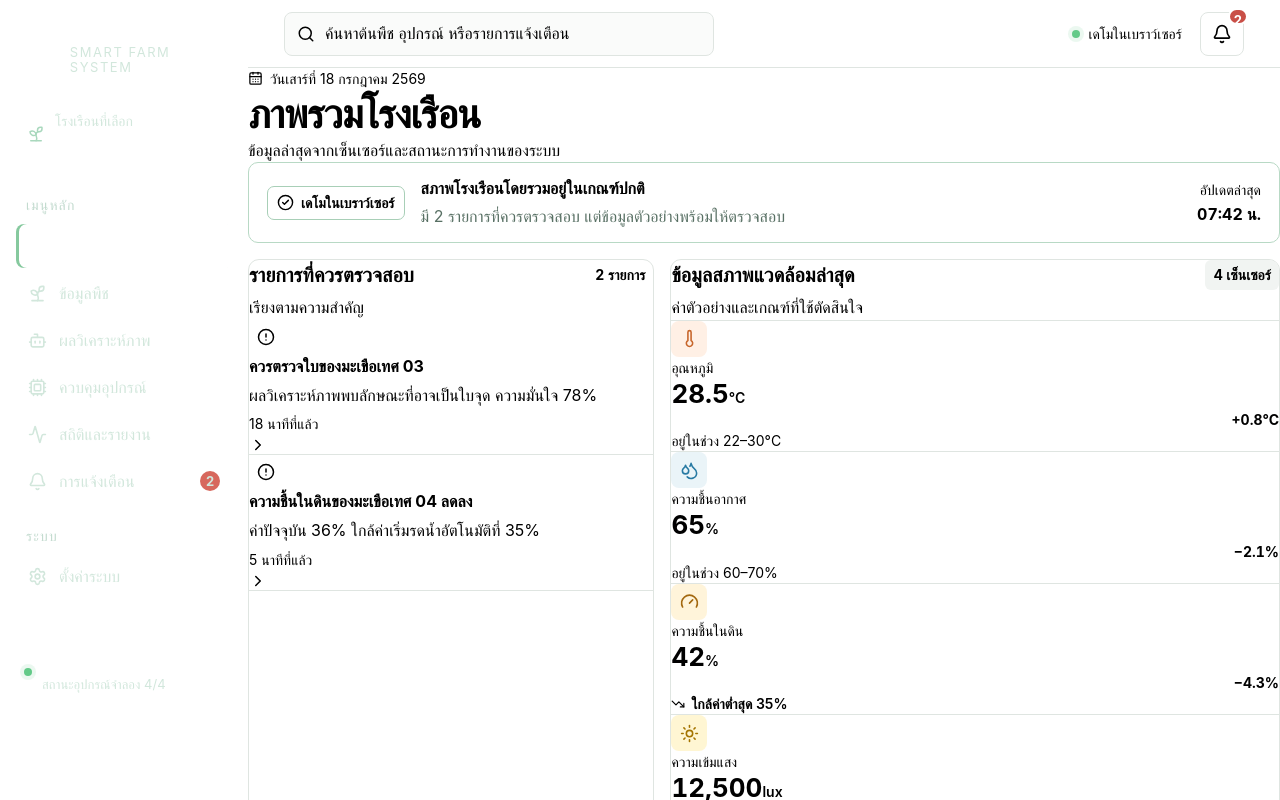
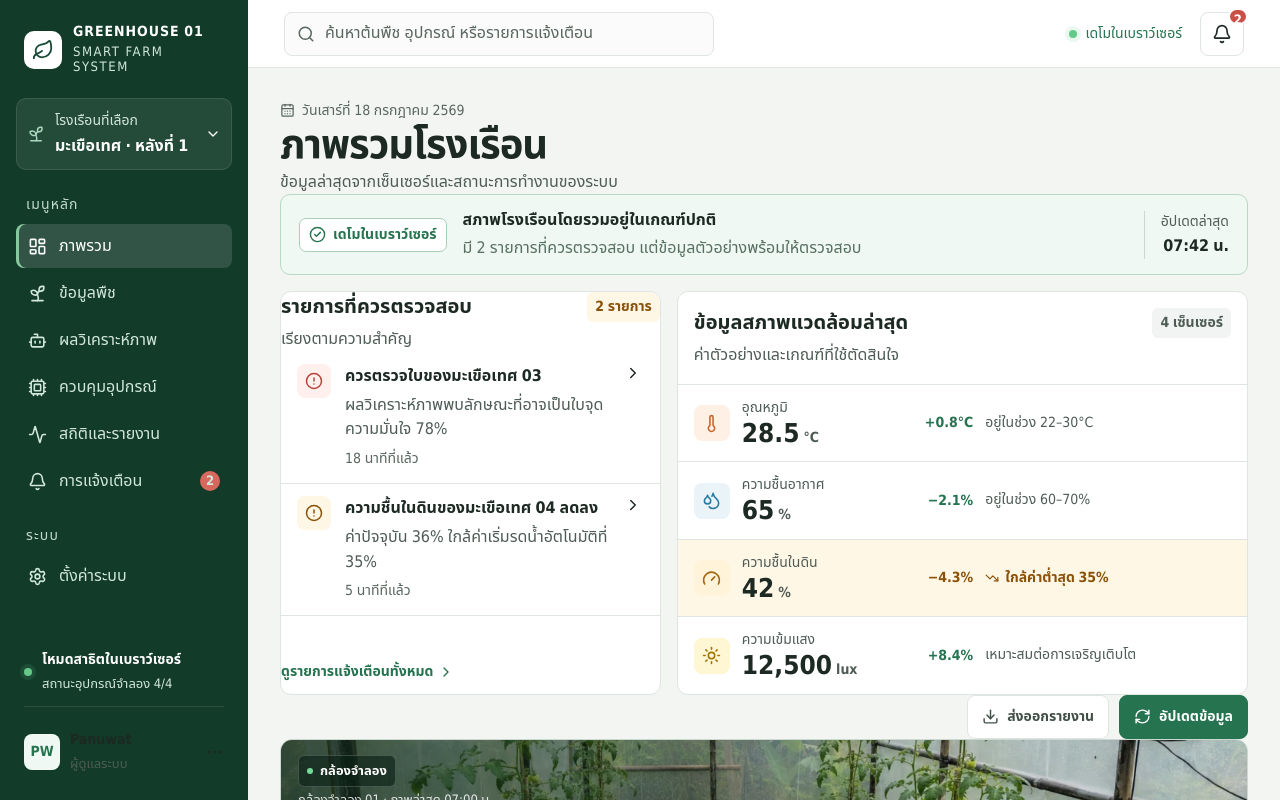
Before and after one commit to Simai66/smart-greenhouse-ai-starter, a Next.js app: page / in a window 1280 px wide. Shown: the top 800 px of the page. Built offline with nearby package versions, Linux system fonts and the light colour scheme.

Commit message:
fix(ui): make legacy token fallbacks self-contained

```diff
--- a/app/globals.css
+++ b/app/globals.css
@@ -39,23 +39,23 @@
 }
 
 :root {
-  --green-950: var(--color-text-green);
-  --green-900: var(--color-text-green);
-  --green-700: var(--color-text-green);
-  --green-600: var(--color-success);
-  --green-100: var(--color-background-green);
-  --green-50: var(--color-background-green);
-  --ink: var(--color-text-primary);
-  --legacy-muted: var(--color-text-secondary);
-  --subtle: var(--color-text-secondary);
-  --line: var(--color-border);
-  --soft: var(--color-background-body);
-  --white: var(--color-background-surface);
-  --amber: var(--color-text-yellow);
-  --amber-bg: var(--color-background-yellow);
-  --red: var(--color-text-red);
-  --red-bg: var(--color-background-red);
-  --blue: var(--color-text-blue);
+  --green-950: #123b2a;
+  --green-900: #174b36;
+  --green-700: #25734f;
+  --green-600: #2f8a5e;
+  --green-100: #dff1e7;
+  --green-50: #eff8f2;
+  --ink: #1d2923;
+  --legacy-muted: #4f5c55;
+  --subtle: #59675f;
+  --line: #dfe5e1;
+  --soft: #f3f5f3;
+  --white: #ffffff;
+  --amber: #8a5108;
+  --amber-bg: #fff7e6;
+  --red: #b9413a;
+  --red-bg: #fff0ee;
+  --blue: #31779d;
   --legacy-sidebar-width: 248px;
   --type-caption: 0.8125rem;
   --type-label: 0.875rem;
@@ -66,12 +66,45 @@
   --type-display: 3rem;
 }
 
+:root:not([data-theme]) {
+  --border-width: 1px;
+  --color-background-body: #f3f5f3;
+  --color-background-green: #eff8f2;
+  --color-background-muted: #eef2ef;
+  --color-background-popover: #ffffff;
+  --color-background-yellow: #fff7e6;
+  --color-border-emphasized: #ccd7d0;
+  --color-border-green: #b8d9c5;
+  --color-overlay-hover: rgba(37, 115, 79, 0.06);
+  --color-success: #2f8a5e;
+  --color-text-green: #25734f;
+  --color-text-primary: #1d2923;
+  --color-text-secondary: #4f5c55;
+  --radius-container: 0.75rem;
+  --radius-element: 0.5rem;
+  --radius-full: 9999px;
+  --shadow-high: 0 12px 28px rgba(18, 59, 42, 0.16);
+  --spacing-0-5: 2px;
+  --spacing-1: 4px;
+  --spacing-1-5: 6px;
+  --spacing-2: 8px;
+  --spacing-3: 12px;
+  --spacing-4: 16px;
+  --spacing-5: 20px;
+  --spacing-6: 24px;
+  --spacing-8: 32px;
+  --spacing-9: 36px;
+  --spacing-10: 40px;
+  --spacing-11: 44px;
+  --spacing-12: 48px;
+}
+
 * { box-sizing: border-box; }
-html { background: var(--color-background-body); scroll-behavior: smooth; }
-body { margin: 0; color: var(--color-text-primary); background: var(--color-background-body); font-family: var(--font-family-body); font-size: var(--type-body); line-height: 1.55; -webkit-font-smoothing: antialiased; }
+html { background: var(--soft); scroll-behavior: smooth; }
+body { margin: 0; color: var(--ink); background: var(--soft); font-family: "Noto Sans Thai", "Leelawadee UI", Tahoma, Arial, sans-serif; font-size: var(--type-body); line-height: 1.55; -webkit-font-smoothing: antialiased; }
 button, input { font: inherit; }
 button { color: inherit; }
-button:focus-visible, input:focus-visible { outline: var(--spacing-0-5) solid var(--color-success); outline-offset: var(--spacing-0-5); }
+button:focus-visible, input:focus-visible { outline: 3px solid rgba(47, 138, 94, .25); outline-offset: 2px; }
 .skip-link { position: fixed; left: 16px; top: 12px; z-index: 100; padding: 10px 14px; border-radius: 8px; background: var(--green-950); color: #fff; font-size: var(--type-body); font-weight: 700; transform: translateY(-180%); transition: transform 150ms ease-out; }
 .skip-link:focus { transform: translateY(0); }
 
```
Also changed, not shown: 1 other file (tests, documents, lock files or other folders).
